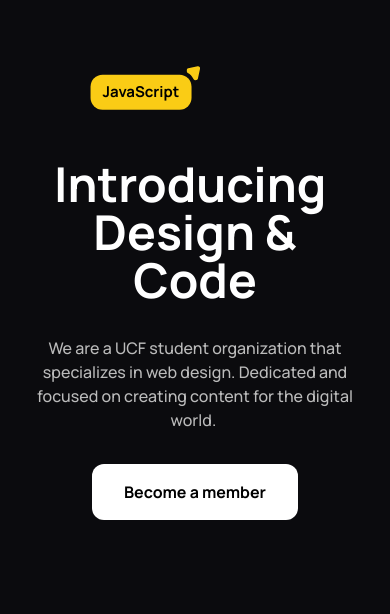
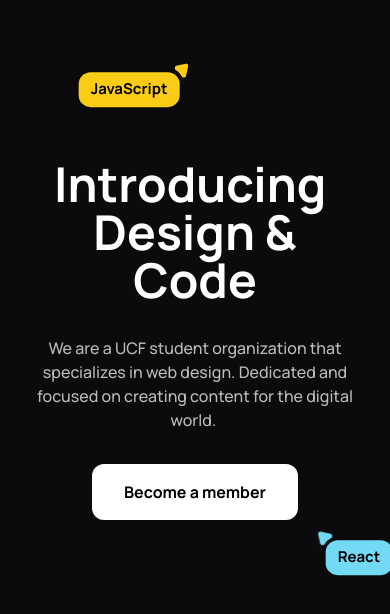
Before and after one commit to designandcodeucf-organization/designandcodeucf, a React (Vite) app: page / in a window 390 px wide. Shown: the top 614 px of the page. Built offline with nearby package versions, Linux system fonts and the light colour scheme.

Commit message:
added responsiveness

```diff
--- a/src/components/Bubble.jsx
+++ b/src/components/Bubble.jsx
@@ -1,5 +1,5 @@
 import {  motion } from 'framer-motion'
-import { useEffect, useState} from 'react';
+import { useEffect, useState, useRef} from 'react';
 
 export default function Bubble({ name, hex, right, coordinates }){
 
@@ -10,21 +10,64 @@ export default function Bubble({ name, hex, right, coordinates }){
     setWindowWidth(window.innerWidth);
   };
 
+  // Destructure the coordinates object
+  let { top, left, mobileTop, mobileLeft } = coordinates
 
+  // returns either the mobile position or desktop
+  function handleTopQuery(){
+    if (windowWidth < 810){
+      return mobileTop
+    }
+    else{
+      return top
+    }
+  }
+  function handleLeftQuery(){
+    if (windowWidth < 810){
+      return mobileLeft
+    }
+    else{
+      return left
+    }
+  }
+
+  // place these positions in a ref
+  let responsiveTop = useRef(handleTopQuery())
+  let responsiveLeft = useRef(handleLeftQuery())
+
+  // handles media query event listeners
+  useEffect(()=>{
+
+    // Adding resize event for windowWidth
+    window.addEventListener('resize', updateWindowWidth)
+
+
+    if(windowWidth < 810){
+      responsiveTop.current = mobileTop
+      responsiveLeft.current = mobileLeft
+    } else {
+      responsiveTop.current = top
+      responsiveLeft.current = left
+    }
+
+    //  Clean up the event listener when the component unmounts
+    return () => {
+      window.removeEventListener('resize', updateWindowWidth);
+    };
+
+  },[windowWidth, top, left, mobileTop, mobileLeft])
+
+  // transition animation
   function template({ x, y }) {
     return `perspective(1200px) translate(-50%, -50%) translateX(${x}) translateY(${y}) scale(1)`
   }
-
-
-  // Destructure the coordinates object
-  let { top, left } = coordinates
 
   return(
     <>
       <motion.div
         className={`z-1 absolute h-auto w-auto `}
-        style={{x: 0, y: 0, top:`${top}`, left:`${left}`}}
-        animate={{ x: '24px', y: '4px' }}
+        style={{x: 0, y: 0, top:`${responsiveTop.current}`, left:`${responsiveLeft.current}`}}
+        animate={{ x: '12%', y: '4%' }}
         transformTemplate={template}
         transition={{  ease: "easeInOut", repeat: Infinity, repeatType: 'mirror', repeatDelay: 4, duration: 2 }}
       >
--- a/src/components/Hero.jsx
+++ b/src/components/Hero.jsx
@@ -22,19 +22,32 @@ function Hero() {
             {/* </div>s */}
           </div>
 
-          {/* <Bubble
+          <Bubble
             name="React"
-            hex="#f472b6"
+            hex="#72daf4"
             right= {false}
-            position = {{x: 0, y: 0, deltaX: -30, deltaY: 30}}
-            css = {{left:"75%", top: "-20%", bubLeft: "65%", bubTop:"-30%" }}
-          /> */}
+            coordinates = {
+              {
+                top: "80%",
+                left:"75%",
+                mobileTop: '110%',
+                mobileLeft: "90%"
+              }
+            }
+          />
 
           <Bubble
             name="JavaScript"
             hex="#facc15"
             right= {true}
-            coordinates = {{top: "-20%", left:"30%" }}
+            coordinates = {
+              {
+                top: "-20%",
+                left:"30%",
+                mobileTop: "-20%",
+                mobileLeft: "30%"
+              }
+            }
           />
 
         </div>
```
